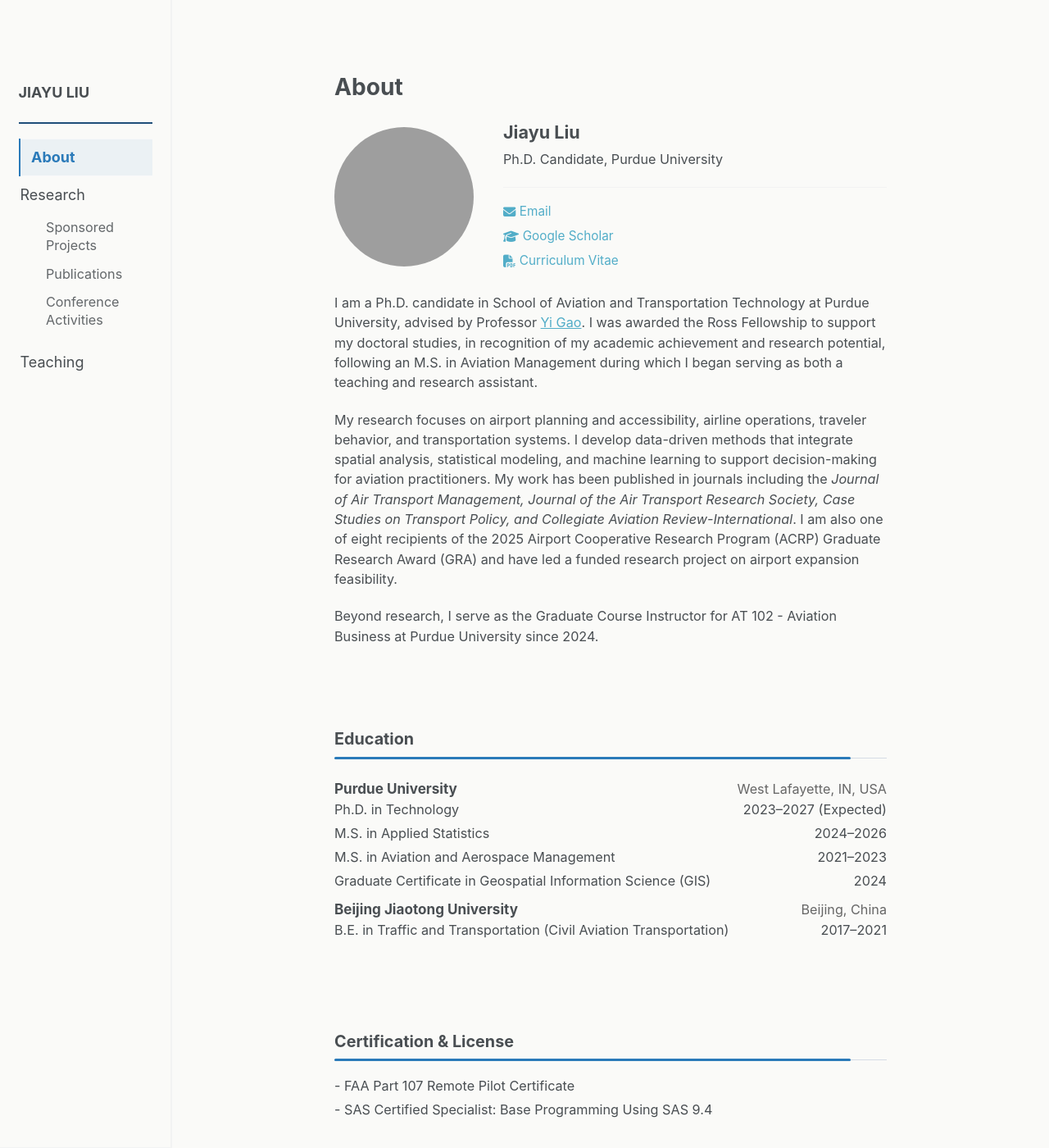
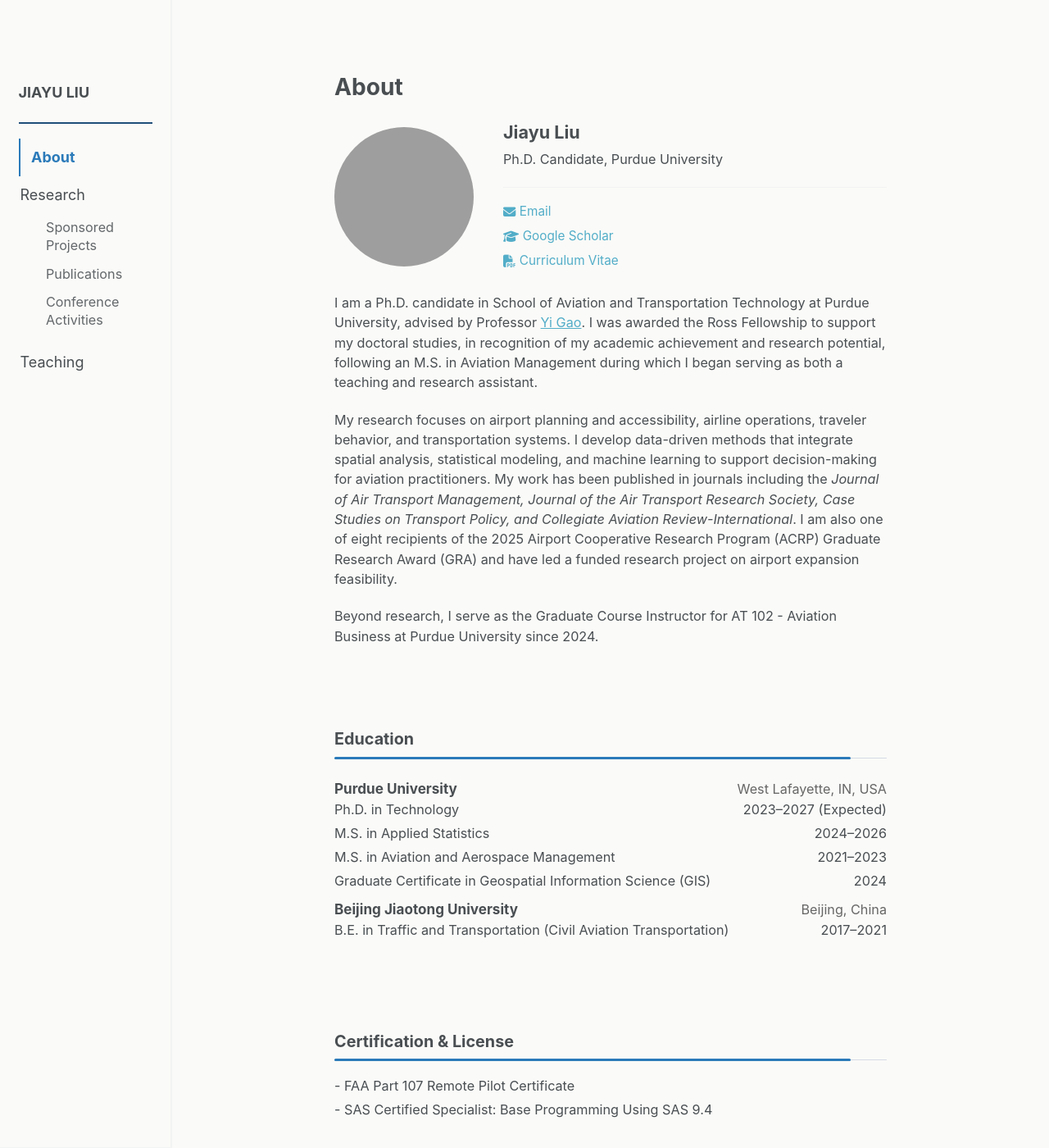
Before and after one commit to liu3309/liu3309.github.io, a Jekyll site: the page built from index.md, in a window 1280 px wide and 1400 px high. Shown: the whole window at 82% size. Built offline with Jekyll 4.4.1, drawn with Linux system fonts in a browser that asks for light colours; a script that is not in the unit is left out.

Commit message:
Update main.scss

```diff
--- a/assets/css/main.scss
+++ b/assets/css/main.scss
@@ -1537,13 +1537,11 @@ html {
 .left-nav__subitem > a[data-research-section].active {
   color: #2a7ab9 !important;
   font-weight: 700 !important;
+
   border-left: 2px solid #2a7ab9;
-  background-color: rgba(42, 122, 185, 0.07);
-
-  /* subtle top & bottom separators */
-  box-shadow:
-    inset 0 1px 0 #f8f9fa,
-    inset 0 -1px 0 #f8f9fa;
+
+  background: transparent !important;
+  box-shadow: none !important;
 
   opacity: 1;
 }
@@ -1564,13 +1562,12 @@ html {
 .left-nav__section-title.active {
   color: #2a7ab9 !important;
   font-weight: 700 !important;
+
   padding-left: 0.75rem;
   border-left: 2px solid #2a7ab9;
-  background-color: rgba(42, 122, 185, 0.07);
-
-  box-shadow:
-    inset 0 1px 0 #f8f9fa,
-    inset 0 -1px 0 #f8f9fa;
+
+  background: transparent !important;
+  box-shadow: none !important;
 
   opacity: 1;
 }
```
